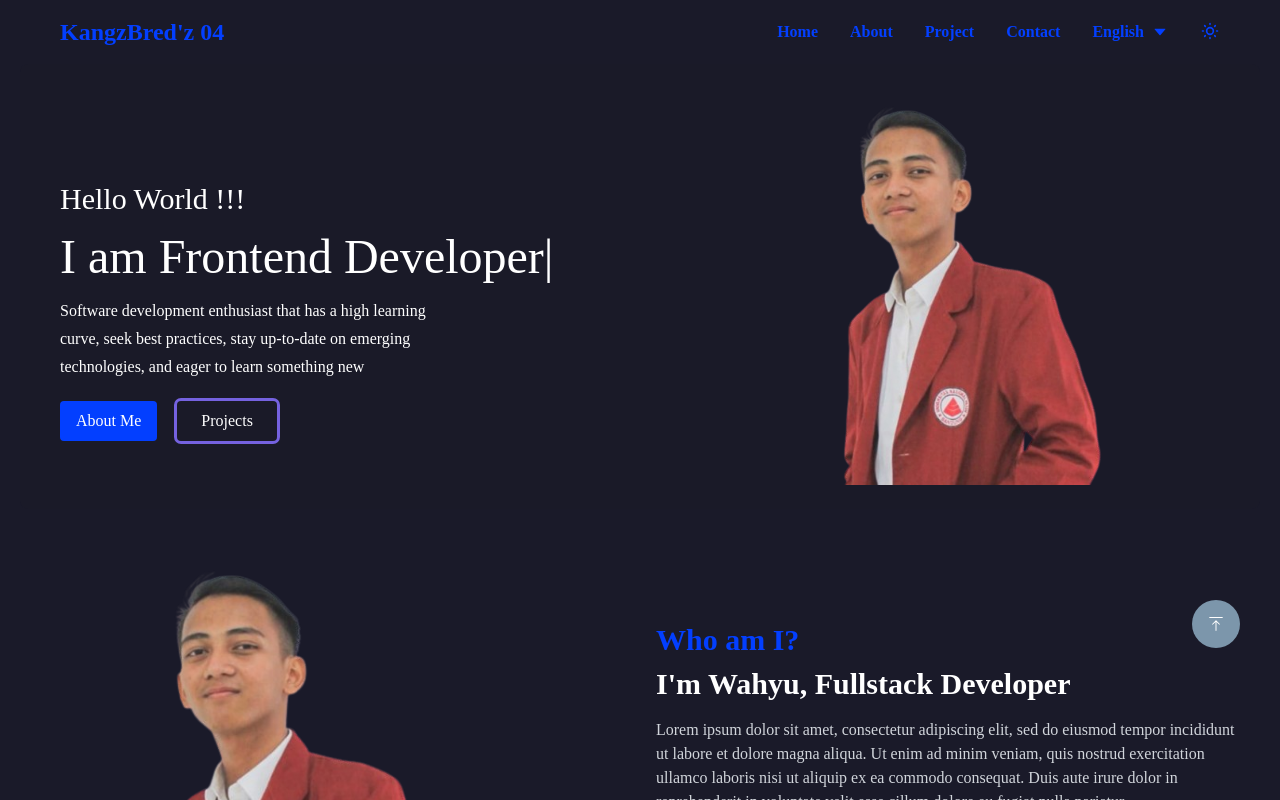
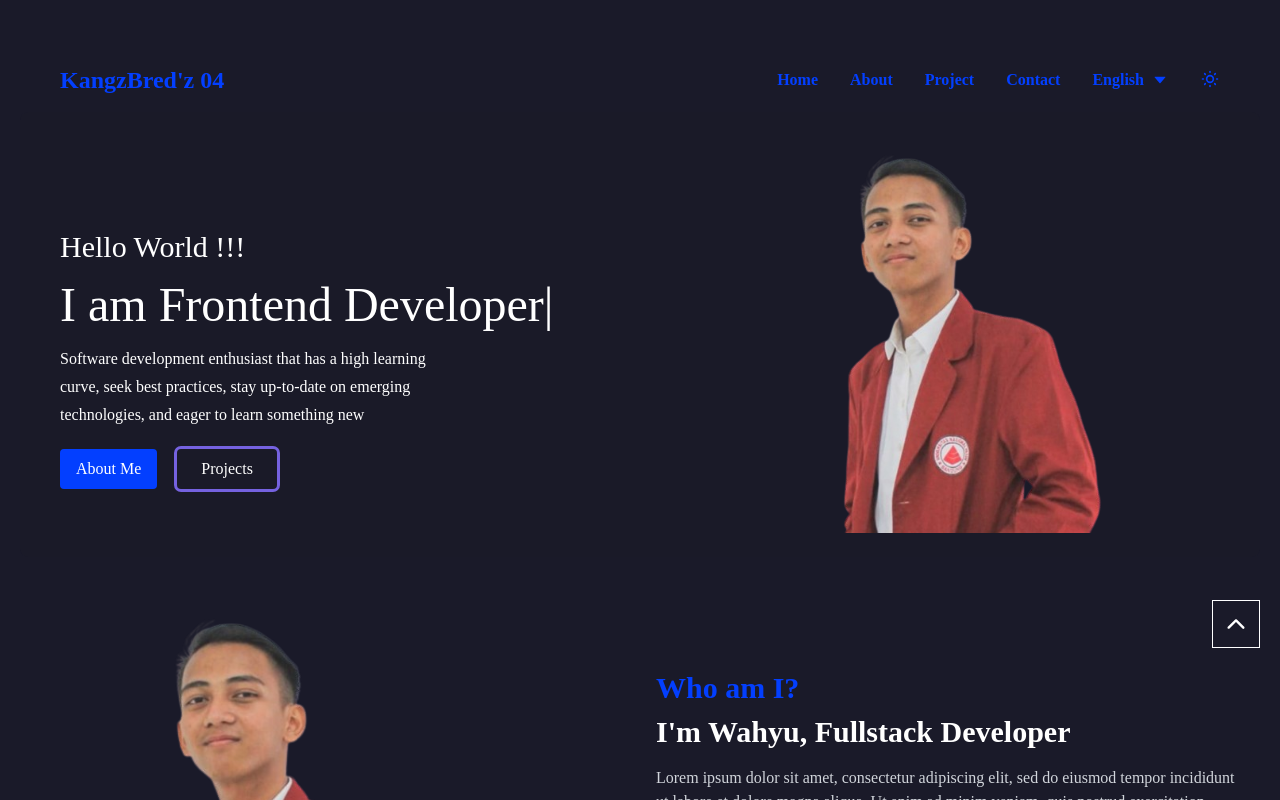
Before and after one commit to kangzBredz04/kangbredz-website-portofolio, a React (Vite) app: page / in a window 1280 px wide. Shown: the top 800 px of the page. Built offline with nearby package versions, Linux system fonts and the light colour scheme; a web font is replaced by a local one.

Commit message:
update tampilan komponen scroll button

```diff
--- a/src/components/ButtonScroll.jsx
+++ b/src/components/ButtonScroll.jsx
@@ -1,6 +1,6 @@
 import React from "react";
 import { useEffect } from "react";
-import { RxPinTop } from "react-icons/rx";
+import { IoIosArrowUp } from "react-icons/io";
 
 function ButtonScroll({ scrollRef }) {
   const handleScroll = (ref) => {
@@ -27,12 +27,12 @@ function ButtonScroll({ scrollRef }) {
           });
         };
       }, [])}
-      className="sticky top-3/4 left-full z-20 mr-5 -mb-12  w-12 h-12 bg-[#7C96AB] p-4 rounded-full cursor-pointer"
+      className="sticky top-3/4 left-full z-50  w-12 h-12 bg-transparent border-[1px] border-white  flex items-center justify-center  cursor-pointer"
       onClick={() => {
         handleScroll(scrollRef.current);
       }}
     >
-      <RxPinTop />
+      <IoIosArrowUp size={26} />
     </div>
   );
 }
```
